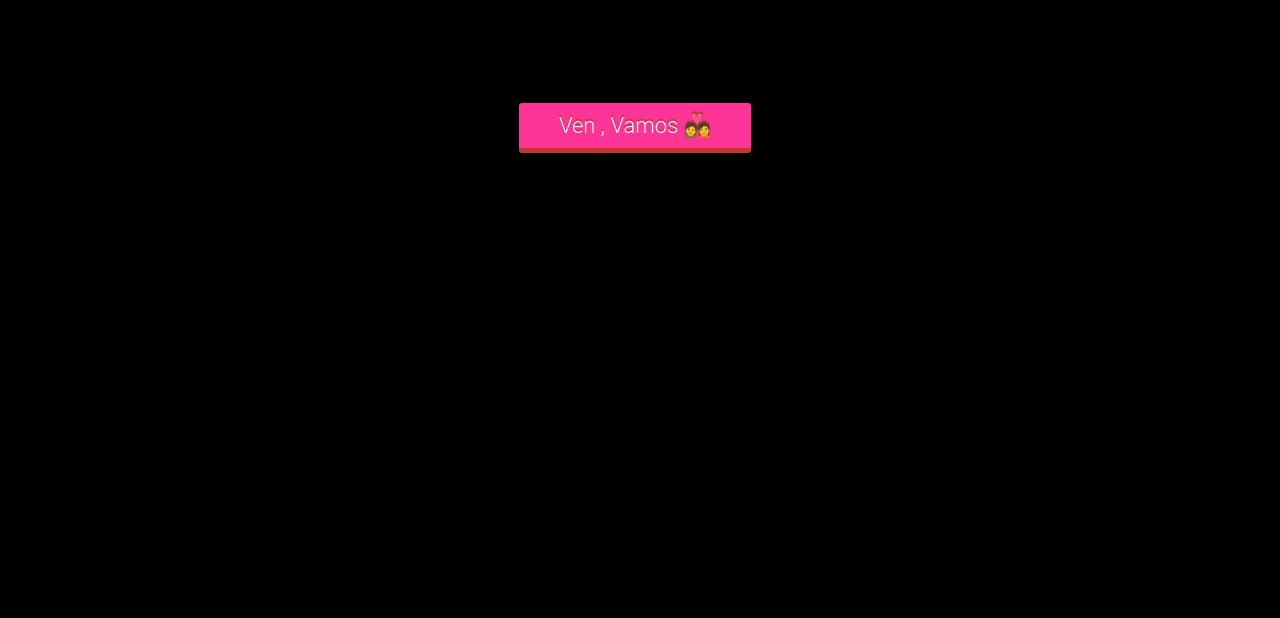
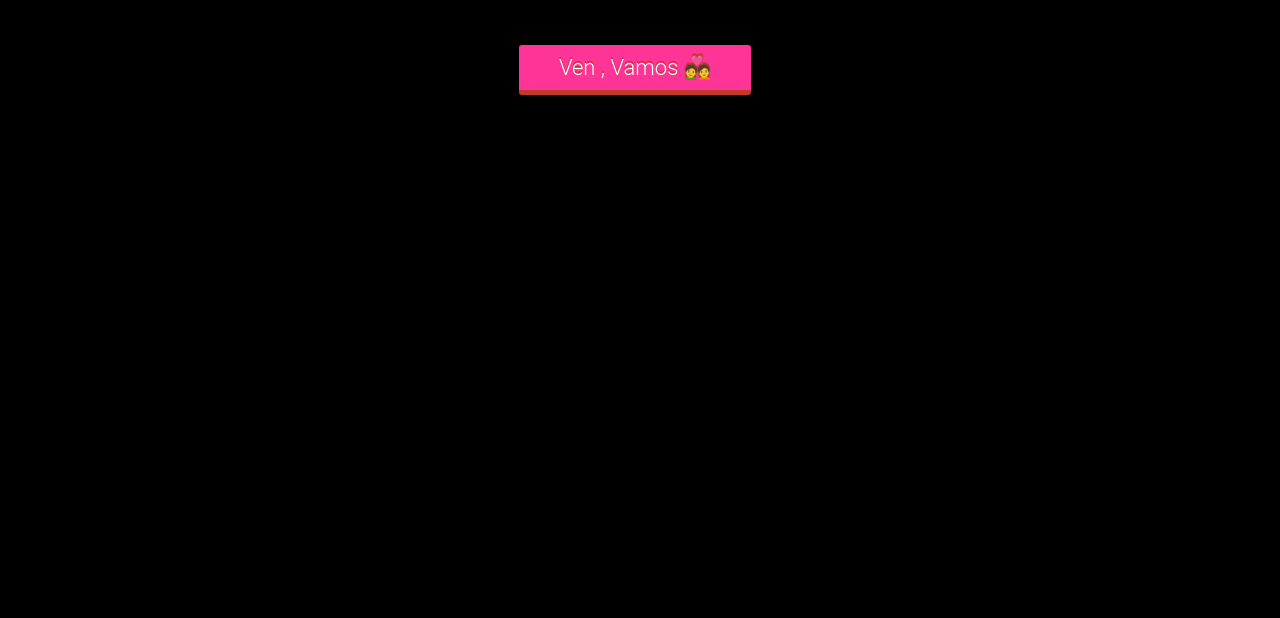
Before and after one commit to jvalenciav/jvalenciav.github.io, a plain HTML site: page index.html in a window 1280 px wide. Shown: the part 182-800 px from the top of the page. Drawn offline with nearby package versions, Linux system fonts and the light colour scheme.

Commit message:
Update index.html

```diff
--- a/index.html
+++ b/index.html
@@ -93,7 +93,7 @@ div {
 
   </style>
   <div class="typing-animation">
-    <span id="quote"></span> <br>  <br>  <br>
+    <span id="quote"></span> <br>  <br>
     <div style='text-align:center;'>
       <a href="menuFer.html" class="action-button shadow animate red">Ven , Vamos 💑 </a>
     </div>
```
